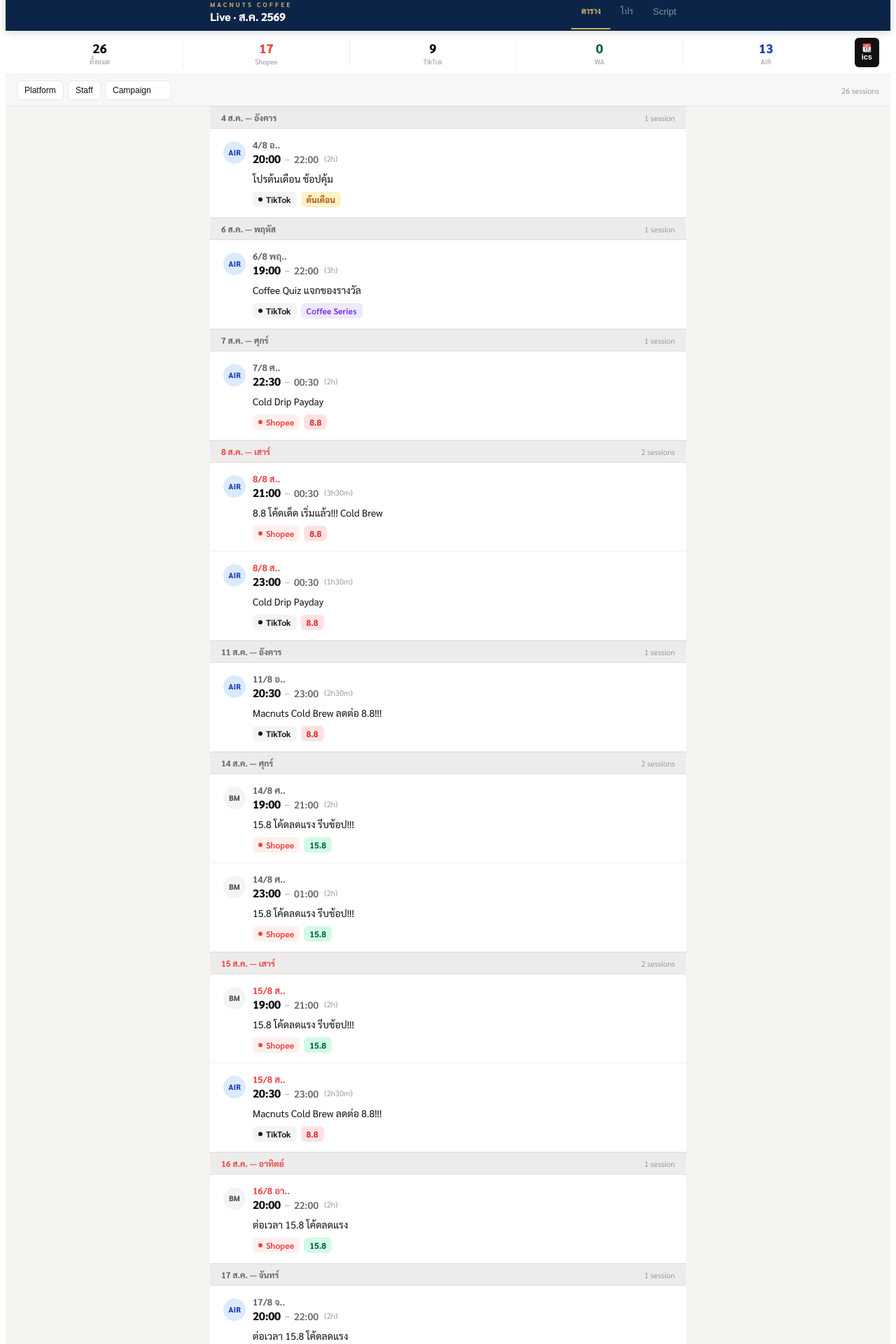
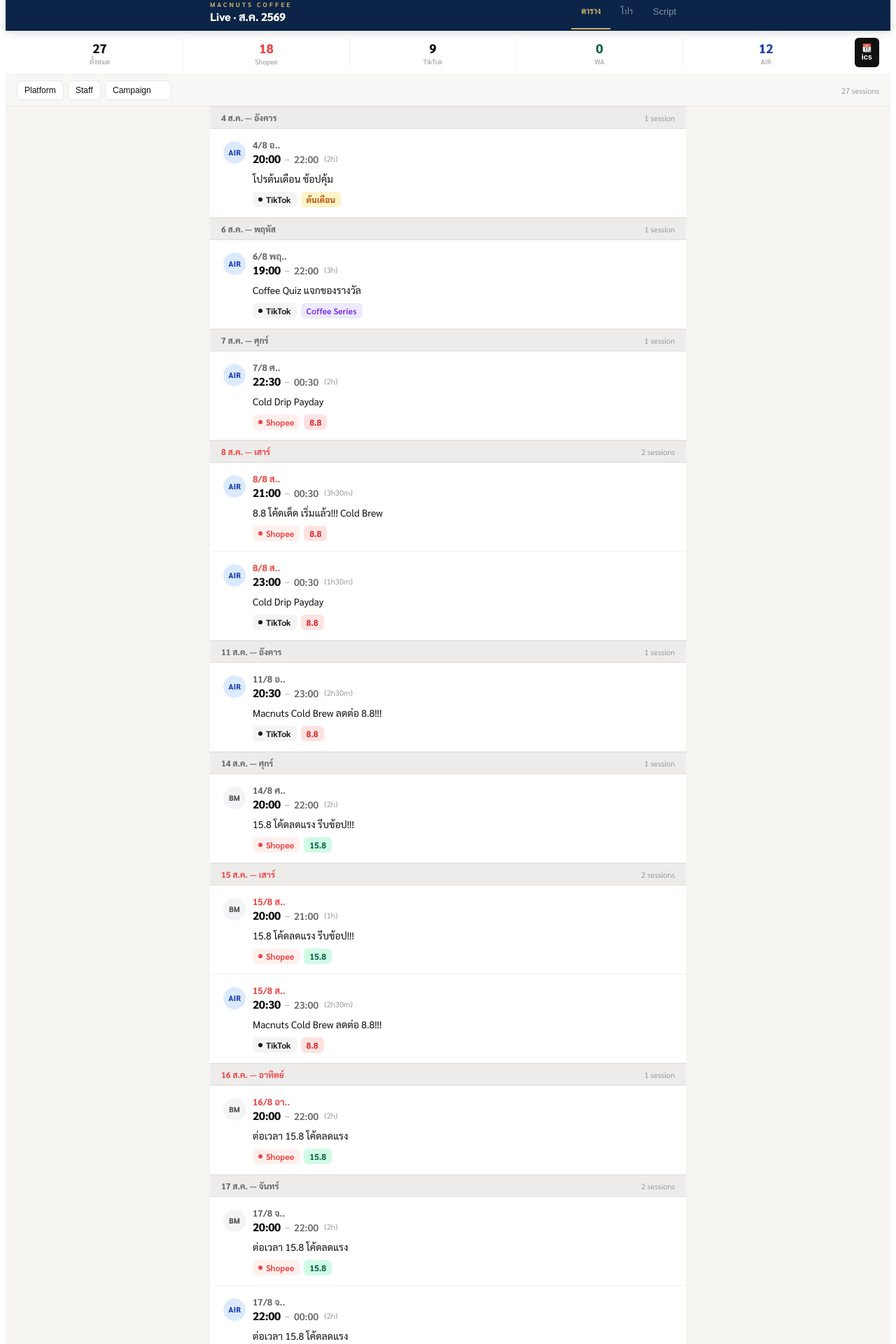
Before and after one commit to thaninadmacnuts-bit/Live-Schedule, a React (Create React App) app: page / in a window 1280 px wide. Shown: the part 20-1940 px from the top of the page at 70% size. Built offline with nearby package versions, Linux system fonts and the light colour scheme.

Commit message:
Update App.jsx

```diff
--- a/src/App.jsx
+++ b/src/App.jsx
@@ -9,23 +9,24 @@
   { staff: "AIR", platform: "TikTok", topic: "Cold Drip Payday",                   date: "2026-08-08", startLive: "23:00", endLive: "00:30" },
   { staff: "AIR", platform: "TikTok", topic: "Macnuts Cold Brew ลดต่อ 8.8!!!",     date: "2026-08-11", startLive: "20:30", endLive: "23:00" },
   { staff: "AIR", platform: "TikTok", topic: "Macnuts Cold Brew ลดต่อ 8.8!!!",     date: "2026-08-15", startLive: "20:30", endLive: "23:00" },
-  { staff: "BM", platform: "Shopee", topic: "15.8 โค้ดลดแรง รีบช้อป!!!",         date: "2026-08-14", startLive: "19:00", endLive: "21:00" },
-  { staff: "BM", platform: "Shopee", topic: "15.8 โค้ดลดแรง รีบช้อป!!!",         date: "2026-08-14", startLive: "23:00", endLive: "01:00" },
-  { staff: "BM", platform: "Shopee", topic: "15.8 โค้ดลดแรง รีบช้อป!!!",         date: "2026-08-15", startLive: "19:00", endLive: "21:00" },
+  { staff: "BM", platform: "Shopee", topic: "15.8 โค้ดลดแรง รีบช้อป!!!",         date: "2026-08-14", startLive: "20:00", endLive: "22:00" },
+  { staff: "BM", platform: "Shopee", topic: "15.8 โค้ดลดแรง รีบช้อป!!!",         date: "2026-08-15", startLive: "20:00", endLive: "21:00" },
   { staff: "BM", platform: "Shopee", topic: "ต่อเวลา 15.8 โค้ดลดแรง",            date: "2026-08-16", startLive: "20:00", endLive: "22:00" },
-  { staff: "AIR", platform: "TikTok", topic: "ต่อเวลา 15.8 โค้ดลดแรง",            date: "2026-08-17", startLive: "20:00", endLive: "22:00" },
-  { staff: "AIR", platform: "TikTok", topic: "ต่อเวลา 15.8 โค้ดลดแรง",            date: "2026-08-18", startLive: "20:00", endLive: "23:00" },
+  { staff: "BM", platform: "Shopee", topic: "ต่อเวลา 15.8 โค้ดลดแรง",            date: "2026-08-17", startLive: "20:00", endLive: "22:00" },
+  { staff: "AIR", platform: "TikTok", topic: "ต่อเวลา 15.8 โค้ดลดแรง",            date: "2026-08-17", startLive: "22:00", endLive: "00:00" },
+  { staff: "BM", platform: "Shopee", topic: "ต่อเวลา 15.8 โค้ดลดแรง",            date: "2026-08-18", startLive: "20:00", endLive: "22:00" },
+  { staff: "AIR", platform: "TikTok", topic: "ต่อเวลา 15.8 โค้ดลดแรง",            date: "2026-08-18", startLive: "22:00", endLive: "00:00" },
   { staff: "BM", platform: "Shopee", topic: "Macnuts Cold Brew ชงเองได้ที่บ้าน", date: "2026-08-19", startLive: "19:00", endLive: "21:00" },
-  { staff: "AIR", platform: "TikTok", topic: "Macnuts Cold Brew ชงเองได้ที่บ้าน", date: "2026-08-20", startLive: "20:30", endLive: "23:00" },
   { staff: "BM", platform: "Shopee", topic: "Macnuts Cold Brew ชงเองได้ที่บ้าน", date: "2026-08-20", startLive: "19:00", endLive: "21:00" },
+  { staff: "AIR", platform: "TikTok", topic: "Macnuts Cold Brew ชงเองได้ที่บ้าน", date: "2026-08-20", startLive: "21:00", endLive: "23:00" },
   { staff: "BM", platform: "Shopee", topic: "Macnuts Cold Brew ชงเองได้ที่บ้าน", date: "2026-08-23", startLive: "20:00", endLive: "22:00" },
   { staff: "BM", platform: "Shopee", topic: "Macnuts Cold Brew ชงเองได้ที่บ้าน", date: "2026-08-24", startLive: "19:00", endLive: "21:00" },
-  { staff: "AIR", platform: "Shopee", topic: "Macnuts Cold Brew ชงเองได้ที่บ้าน", date: "2026-08-24", startLive: "23:00", endLive: "00:30" },
+  { staff: "BM", platform: "Shopee", topic: "Macnuts Cold Brew ชงเองได้ที่บ้าน", date: "2026-08-24", startLive: "23:00", endLive: "01:00" },
   { staff: "BM", platform: "Shopee", topic: "Macnuts Cold Brew ชงเองได้ที่บ้าน", date: "2026-08-25", startLive: "19:00", endLive: "21:00" },
-  { staff: "AIR", platform: "Shopee", topic: "Macnuts Cold Brew ชงเองได้ที่บ้าน", date: "2026-08-25", startLive: "22:00", endLive: "00:30" },
+  { staff: "AIR", platform: "Shopee", topic: "Macnuts Cold Brew ชงเองได้ที่บ้าน", date: "2026-08-25", startLive: "22:30", endLive: "00:30" },
   { staff: "BM", platform: "Shopee", topic: "Macnuts Cold Brew ชงเองได้ที่บ้าน", date: "2026-08-26", startLive: "20:00", endLive: "22:00" },
   { staff: "BM", platform: "Shopee", topic: "Macnuts Cold Brew ชงเองได้ที่บ้าน", date: "2026-08-27", startLive: "20:00", endLive: "22:00" },
-  { staff: "AIR", platform: "TikTok", topic: "Macnuts Cold Brew ชงเองได้ที่บ้าน", date: "2026-08-27", startLive: "20:30", endLive: "23:00" },
+  { staff: "AIR", platform: "TikTok", topic: "Macnuts Cold Brew ชงเองได้ที่บ้าน", date: "2026-08-27", startLive: "22:00", endLive: "00:00" },
   { staff: "BM", platform: "Shopee", topic: "Macnuts Cold Brew ชงเองได้ที่บ้าน", date: "2026-08-30", startLive: "20:00", endLive: "22:00" },
   { staff: "BM", platform: "Shopee", topic: "Macnuts Cold Brew ชงเองได้ที่บ้าน", date: "2026-08-31", startLive: "20:00", endLive: "22:00" },
 ];
```
